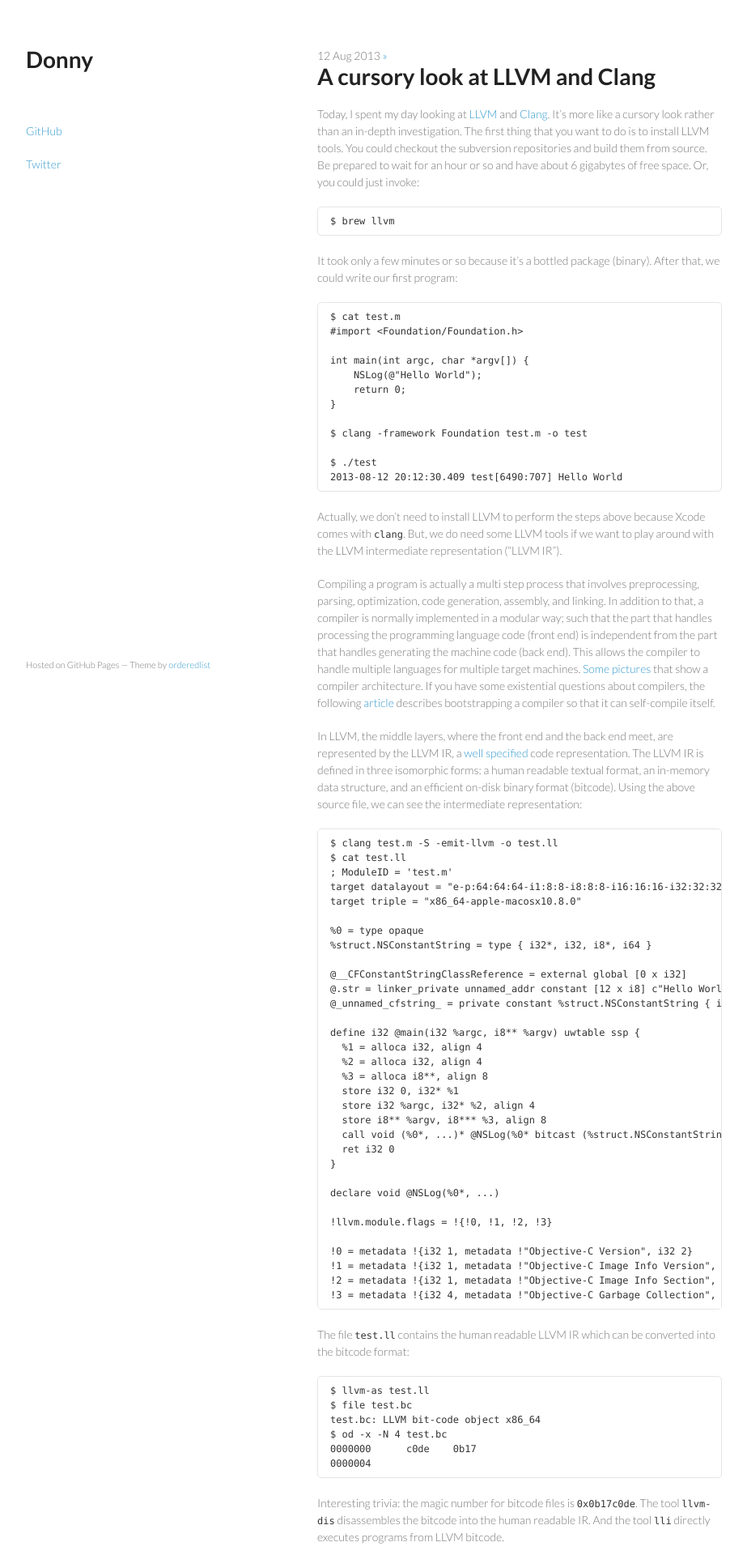
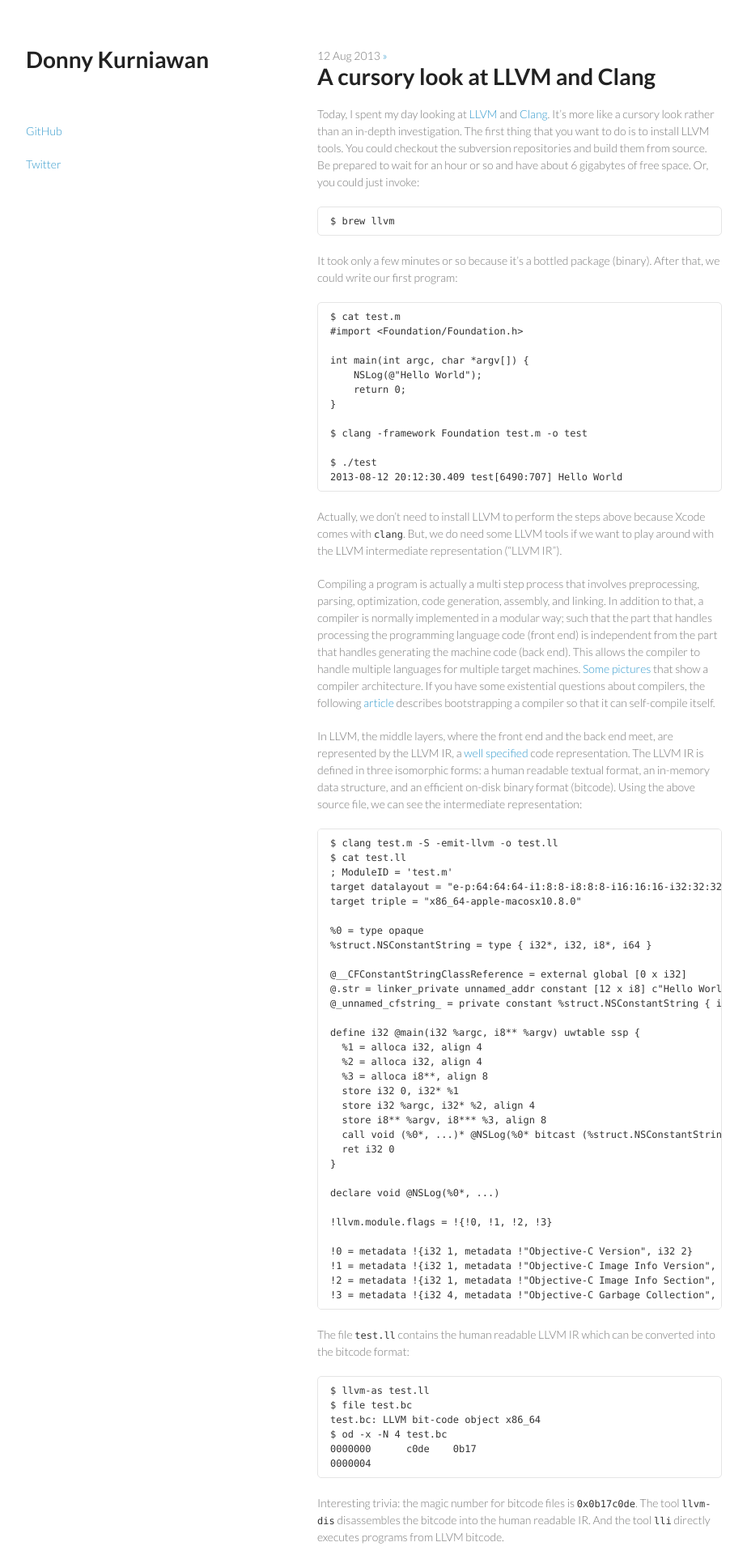
Before and after one commit to donny/donny.github.io, a Jekyll site: the page built from index.html, in a window 1280 px wide. Shown: the top 1920 px of the page at 81% size, without its empty margins (178-1101 px from the left). Built offline with Jekyll 4.4.1, drawn with Linux system fonts in a browser that asks for light colours.

Commit message:
Small edit

```diff
--- a/_config.yml
+++ b/_config.yml
@@ -1,3 +1,3 @@
 safe: true
 lsi: false
-pygments: true
+highlighter: true
--- a/_layouts/default.html
+++ b/_layouts/default.html
@@ -3,7 +3,7 @@
   <head>
     <meta charset="utf-8">
     <meta http-equiv="X-UA-Compatible" content="chrome=1">
-    <title>Donny</title>
+    <title>Donny Kurniawan</title>
 
     <link rel="stylesheet" href="/stylesheets/styles.css">
     <link rel="stylesheet" href="/stylesheets/pygment_trac.css">
@@ -15,7 +15,7 @@
   <body>
     <div class="wrapper">
       <header>
-        <h1>Donny</h1>
+        <h1>Donny Kurniawan</h1>
 
         <br/>
         <br/>
@@ -28,9 +28,11 @@
         {{ content }}
       </section>
 
+      <!--
       <footer>
         <p><small>Hosted on GitHub Pages &mdash; Theme by <a href="https://github.com/orderedlist">orderedlist</a></small></p>
       </footer>
+      -->
     </div>
     <script src="javascripts/scale.fix.js"></script>
 
```
